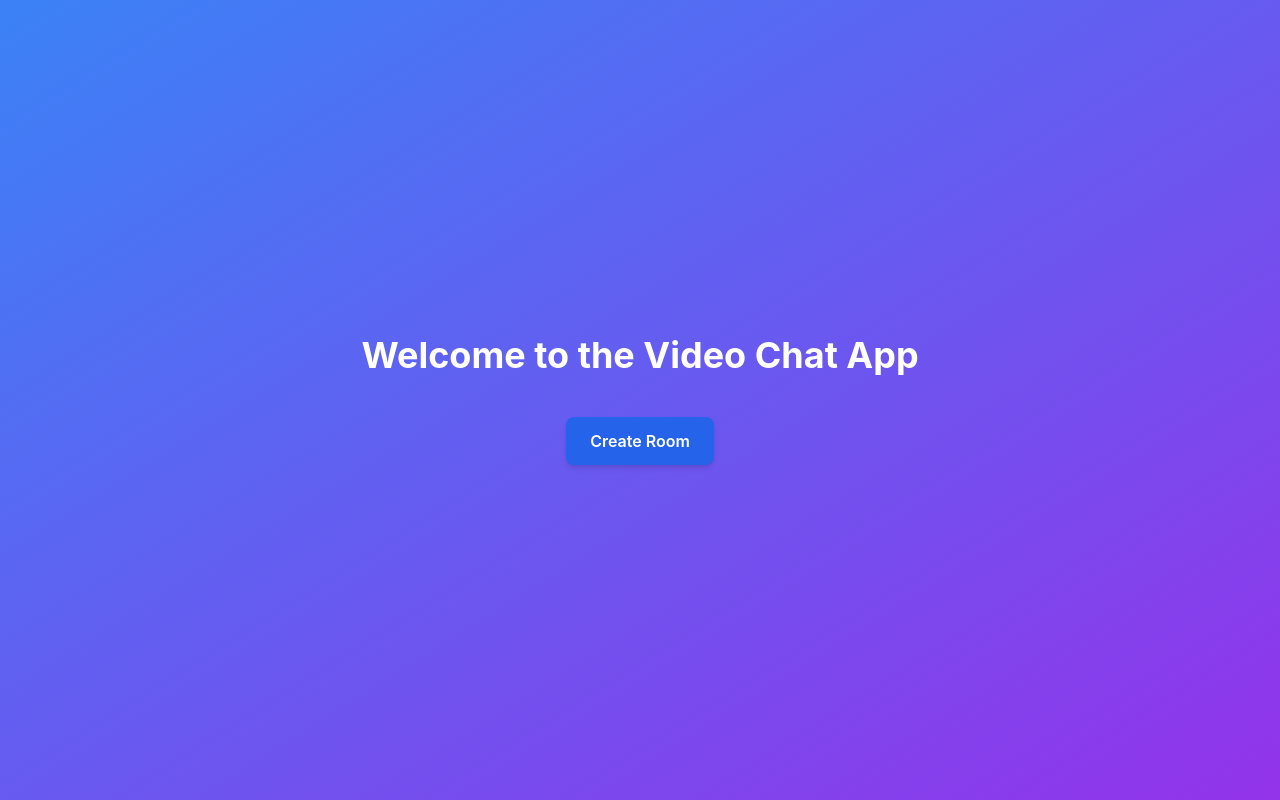
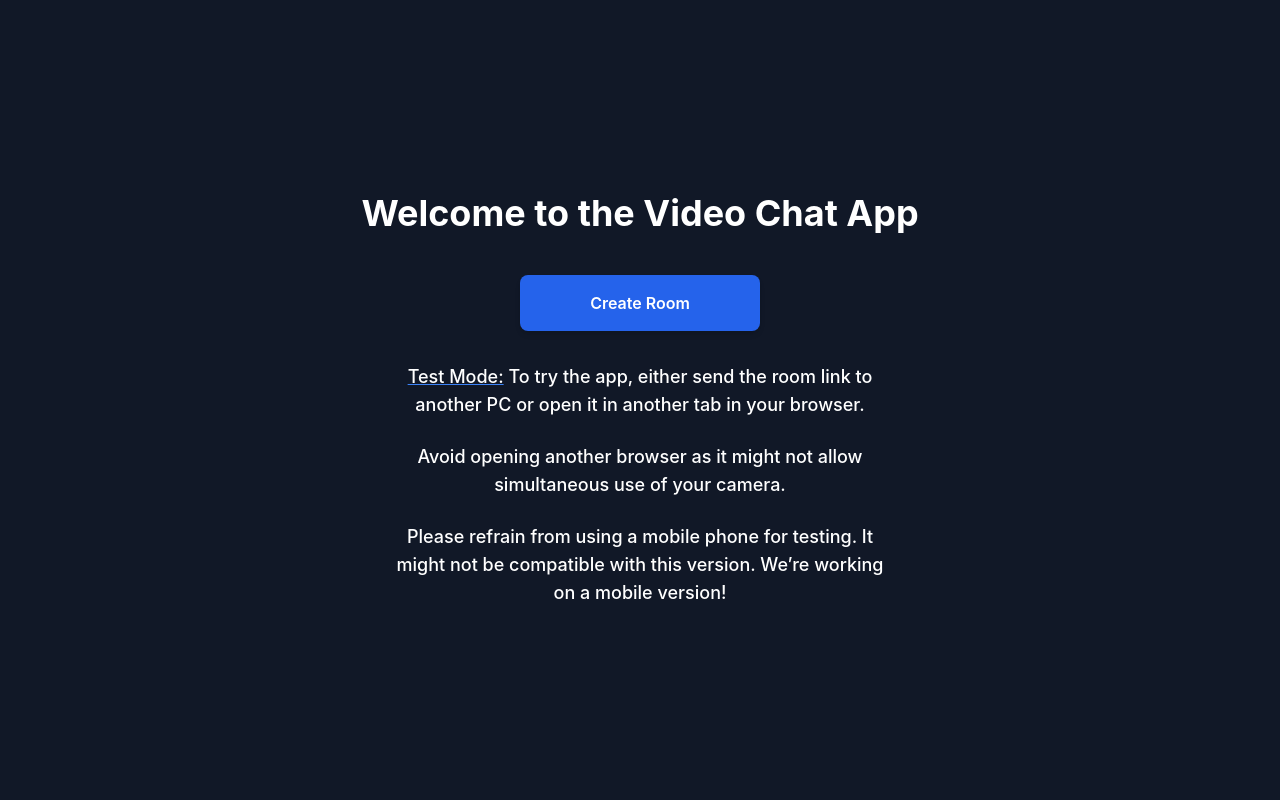
Before and after one commit to alimirhashimli1/video-call-app, a React (Vite) app in the folder frontend/: page / in a window 1280 px wide. Built offline with nearby package versions, Linux system fonts and the light colour scheme; no server answers.

Commit message:
changed the home component

```diff
--- a/frontend/src/Home.tsx
+++ b/frontend/src/Home.tsx
@@ -5,12 +5,29 @@ import { socket } from "./socket/socket";
 const Home: React.FC = () => {
   const navigate = useNavigate();
   const [roomUrl, setRoomUrl] = useState<string | null>(null);
+  const [isLoading, setIsLoading] = useState<boolean>(false);
+  const [loadingMessage, setLoadingMessage] = useState<string>("");
 
   const createRoom = () => {
+    setIsLoading(true);
+    setLoadingMessage("Loading the room...");
+
+    const messages = ["Loading the room...", "Please wait...", "Creating the chat..."];
+    let messageIndex = 0;
+
+    const interval = setInterval(() => {
+      messageIndex++;
+      if (messageIndex < messages.length) {
+        setLoadingMessage(messages[messageIndex]);
+      }
+    }, 2000);
+
     socket.emit("createRoom");
     socket.on("roomCreated", (roomId: string) => {
+      clearInterval(interval);
       const url = `${window.location.origin}/room/${roomId}`;
       setRoomUrl(url);
+      setIsLoading(false);
       navigate(`/room/${roomId}`);
     });
   };
@@ -23,17 +40,39 @@ const Home: React.FC = () => {
   };
 
   return (
-    <div className="flex flex-col items-center justify-center h-screen bg-gradient-to-br from-blue-500 to-purple-600 text-white px-6 py-8">
+    <div className="flex flex-col items-center justify-center h-screen bg-gray-900 text-white px-6 py-8">
       <h1 className="text-4xl font-bold mb-8">Welcome to the Video Chat App</h1>
       <button
         onClick={createRoom}
-        className="px-6 py-3 bg-blue-600 text-white font-semibold rounded-lg shadow-md hover:bg-blue-700 transition duration-300"
+        disabled={isLoading}
+        className="w-60 h-14 px-6 py-3 text-white font-semibold rounded-lg shadow-md transition duration-300 flex items-center justify-center bg-blue-600 hover:bg-blue-700 disabled:bg-gray-600 disabled:cursor-not-allowed"
       >
-        Create Room
+        {isLoading ? (
+          <div className="flex items-center space-x-2">
+            <div className="animate-spin rounded-full h-5 w-5 border-t-2 border-b-2 border-white"></div>
+            <span>{loadingMessage}</span>
+          </div>
+        ) : (
+          "Create Room"
+        )}
       </button>
+
+      {/* Informational Paragraphs */}
+      <div className="mt-8 text-center space-y-6 max-w-lg">
+        <p className="text-lg font-medium">
+          <span className="underline decoration-blue-500">Test Mode:</span> To try the app, either send the room link to another PC or open it in another tab in your browser.
+        </p>
+        <p className="text-lg font-medium">
+          Avoid opening another browser as it might not allow simultaneous use of your camera.
+        </p>
+        <p className="text-lg font-medium">
+          Please refrain from using a mobile phone for testing. It might not be compatible with this version. We’re working on a mobile version!
+        </p>
+      </div>
+
       {roomUrl && (
-        <div className="mt-4">
-          <p className="text-lg">Share this room URL:</p>
+        <div className="mt-6">
+          <p className="text-lg font-bold">Share this room URL:</p>
           <div className="flex items-center space-x-4 mt-2">
             <input
               type="text"
```
